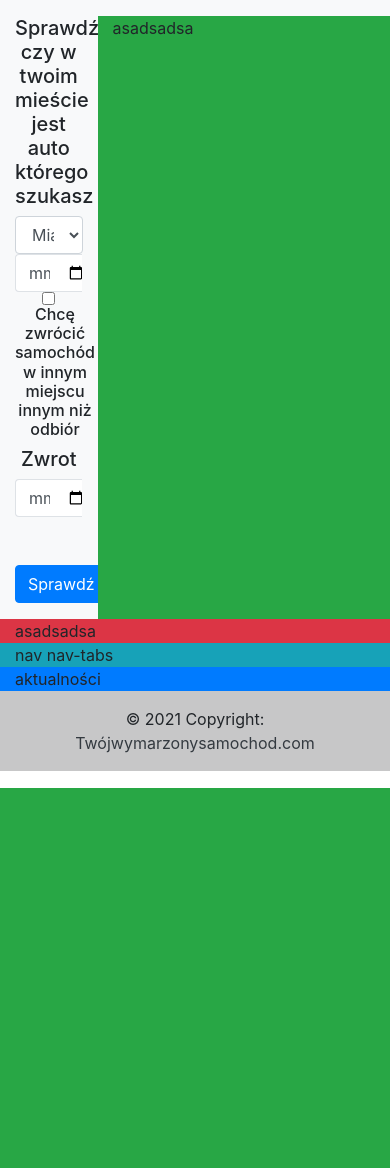
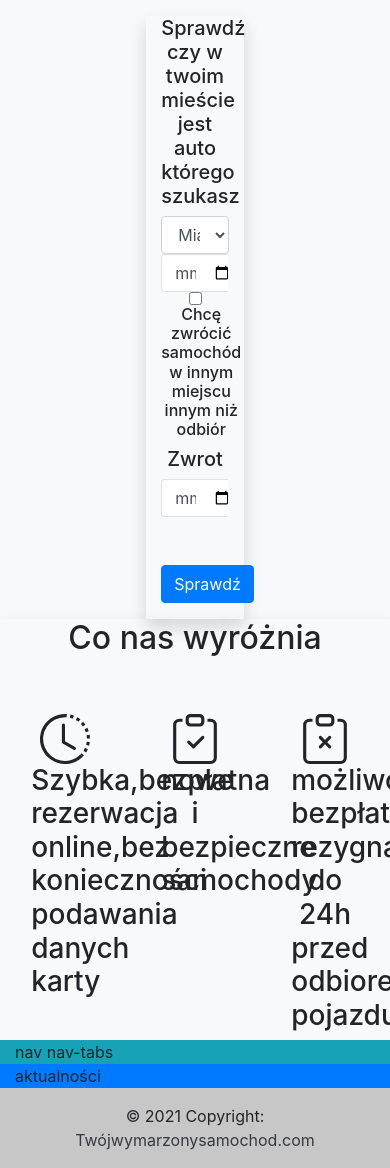
Before and after one commit to JBaczkoeski/projekt-wypozyczalni-samochodowej, a PHP site: page /projekt.php in a window 390 px wide; the page is wider, and only the part inside the window is pictured. Shown: the part 56-1224 px from the top of that part. Before the commit the page ends 844 px from the top of that part, so only its background shows below. Run offline with PHP 8.4, Linux system fonts and the light colour scheme.

Commit message:
11.08
Wszystko działa zrobić dwie ostatnie części

```diff
--- a/projekt.php
+++ b/projekt.php
@@ -14,7 +14,7 @@ include ('navbar.php');
 	<div class="row">
 		<div class="container col-12  bg-light">
 			<div class="row">
-				<div class="container col-3  text-center mt-3">
+				<div class="container col-3  text-center mt-3 order-first shadow">
 					<h5>Sprawdź czy w twoim mieście jest auto którego szukasz</h5>
 						<form>
 							<select id="inputState" class="form-control ">
@@ -45,11 +45,86 @@ include ('navbar.php');
 
 						</form>
 				</div>
-				<div class="container col-9 bg-success mt-3">
-					asadsadsa
+				<div class="container col-9 mt-3 d-none d-md-block">
+					<div class="row">
+						<div class="container col-6">
+						<div id="carouselExampleControls" class="carousel slide" data-ride="carousel">
+							<div class="carousel-inner">
+								<div class="carousel-item active">
+								<img src="https://cdn.pixabay.com/photo/2017/06/29/09/25/car-2453605_960_720.jpg" class="d-block w-100" alt="...">
+								</div>
+								<div class="carousel-item">
+								<img src="https://cdn.pixabay.com/photo/2018/11/17/18/58/shelby-3821716_960_720.jpg" class="d-block w-100" alt="...">
+								</div>
+								<div class="carousel-item">
+								<img src="https://cdn.pixabay.com/photo/2012/11/02/13/02/car-63930_960_720.jpg" class="d-block w-100" alt="...">
+								</div>
+							</div>
+							<a class="carousel-control-prev" href="#carouselExampleControls" role="button" data-slide="prev">
+								<span class="carousel-control-prev-icon" aria-hidden="true"></span>
+								<span class="sr-only">Previous</span>
+							</a>
+							<a class="carousel-control-next" href="#carouselExampleControls" role="button" data-slide="next">
+								<span class="carousel-control-next-icon" aria-hidden="true"></span>
+								<span class="sr-only">Next</span>
+							</a>
+							</div>
+						</div>
+						<div class="container col-6">
+						<div id="carouselExampleControlss" class="carousel slide" data-ride="carousel">
+							<div class="carousel-inner">
+								<div class="carousel-item active">
+								<img src="https://cdn.pixabay.com/photo/2017/06/29/09/25/car-2453605_960_720.jpg" class="d-block w-100" alt="...">
+								</div>
+								<div class="carousel-item">
+								<img src="https://cdn.pixabay.com/photo/2018/11/17/18/58/shelby-3821716_960_720.jpg" class="d-block w-100" alt="...">
+								</div>
+								<div class="carousel-item">
+								<img src="https://cdn.pixabay.com/photo/2012/11/02/13/02/car-63930_960_720.jpg" class="d-block w-100" alt="...">
+								</div>
+							</div>
+							<a class="carousel-control-prev" href="#carouselExampleControlss" role="button" data-slide="prev">
+								<span class="carousel-control-prev-icon" aria-hidden="true"></span>
+								<span class="sr-only">Previous</span>
+							</a>
+							<a class="carousel-control-next" href="#carouselExampleControlss" role="button" data-slide="next">
+								<span class="carousel-control-next-icon" aria-hidden="true"></span>
+								<span class="sr-only">Next</span>
+							</a>
+							</div>
+						</div>
+					</div>
 				</div>
-				<div class="container col-12 bg-danger">
-					asadsadsa
+				<div class="container col-12 shadow">
+					<div class="row">
+						<div class="container col-12 text-center mb-5">
+							<h2>Co nas wyróżnia</h2>
+						</div>
+						<div class="container col-3 text-center">
+						<svg xmlns="http://www.w3.org/2000/svg" width="50" height="50" fill="currentColor" class="bi bi-clock-history" viewBox="0 0 16 16">
+  							<path d="M8.515 1.019A7 7 0 0 0 8 1V0a8 8 0 0 1 .589.022l-.074.997zm2.004.45a7.003 7.003 0 0 0-.985-.299l.219-.976c.383.086.76.2 1.126.342l-.36.933zm1.37.71a7.01 7.01 0 0 0-.439-.27l.493-.87a8.025 8.025 0 0 1 .979.654l-.615.789a6.996 6.996 0 0 0-.418-.302zm1.834 1.79a6.99 6.99 0 0 0-.653-.796l.724-.69c.27.285.52.59.747.91l-.818.576zm.744 1.352a7.08 7.08 0 0 0-.214-.468l.893-.45a7.976 7.976 0 0 1 .45 1.088l-.95.313a7.023 7.023 0 0 0-.179-.483zm.53 2.507a6.991 6.991 0 0 0-.1-1.025l.985-.17c.067.386.106.778.116 1.17l-1 .025zm-.131 1.538c.033-.17.06-.339.081-.51l.993.123a7.957 7.957 0 0 1-.23 1.155l-.964-.267c.046-.165.086-.332.12-.501zm-.952 2.379c.184-.29.346-.594.486-.908l.914.405c-.16.36-.345.706-.555 1.038l-.845-.535zm-.964 1.205c.122-.122.239-.248.35-.378l.758.653a8.073 8.073 0 0 1-.401.432l-.707-.707z"/>
+  							<path d="M8 1a7 7 0 1 0 4.95 11.95l.707.707A8.001 8.001 0 1 1 8 0v1z"/>
+  							<path d="M7.5 3a.5.5 0 0 1 .5.5v5.21l3.248 1.856a.5.5 0 0 1-.496.868l-3.5-2A.5.5 0 0 1 7 9V3.5a.5.5 0 0 1 .5-.5z"/>
+						</svg>
+						<h3>Szybka,bezpłatna rezerwacja online,bez konieczności podawania danych karty</h3>
+						</div>
+						<div class="container col-3 text-center">
+						<svg xmlns="http://www.w3.org/2000/svg" width="50" height="50" fill="currentColor" class="bi bi-clipboard-check" viewBox="0 0 16 16">
+							<path fill-rule="evenodd" d="M10.854 7.146a.5.5 0 0 1 0 .708l-3 3a.5.5 0 0 1-.708 0l-1.5-1.5a.5.5 0 1 1 .708-.708L7.5 9.793l2.646-2.647a.5.5 0 0 1 .708 0z"/>
+							<path d="M4 1.5H3a2 2 0 0 0-2 2V14a2 2 0 0 0 2 2h10a2 2 0 0 0 2-2V3.5a2 2 0 0 0-2-2h-1v1h1a1 1 0 0 1 1 1V14a1 1 0 0 1-1 1H3a1 1 0 0 1-1-1V3.5a1 1 0 0 1 1-1h1v-1z"/>
+							<path d="M9.5 1a.5.5 0 0 1 .5.5v1a.5.5 0 0 1-.5.5h-3a.5.5 0 0 1-.5-.5v-1a.5.5 0 0 1 .5-.5h3zm-3-1A1.5 1.5 0 0 0 5 1.5v1A1.5 1.5 0 0 0 6.5 4h3A1.5 1.5 0 0 0 11 2.5v-1A1.5 1.5 0 0 0 9.5 0h-3z"/>
+						</svg>
+							<h3>nowe i bezpieczne samochody</h3>
+						</div>
+						<div class="container col-3 text-center">
+						<svg xmlns="http://www.w3.org/2000/svg" width="50" height="50" fill="currentColor" class="bi bi-clipboard-x" viewBox="0 0 16 16">
+							<path fill-rule="evenodd" d="M6.146 7.146a.5.5 0 0 1 .708 0L8 8.293l1.146-1.147a.5.5 0 1 1 .708.708L8.707 9l1.147 1.146a.5.5 0 0 1-.708.708L8 9.707l-1.146 1.147a.5.5 0 0 1-.708-.708L7.293 9 6.146 7.854a.5.5 0 0 1 0-.708z"/>
+							<path d="M4 1.5H3a2 2 0 0 0-2 2V14a2 2 0 0 0 2 2h10a2 2 0 0 0 2-2V3.5a2 2 0 0 0-2-2h-1v1h1a1 1 0 0 1 1 1V14a1 1 0 0 1-1 1H3a1 1 0 0 1-1-1V3.5a1 1 0 0 1 1-1h1v-1z"/>
+							<path d="M9.5 1a.5.5 0 0 1 .5.5v1a.5.5 0 0 1-.5.5h-3a.5.5 0 0 1-.5-.5v-1a.5.5 0 0 1 .5-.5h3zm-3-1A1.5 1.5 0 0 0 5 1.5v1A1.5 1.5 0 0 0 6.5 4h3A1.5 1.5 0 0 0 11 2.5v-1A1.5 1.5 0 0 0 9.5 0h-3z"/>
+						</svg>
+							<h3>możliwość bezpłatnej rezygnacji do 24h przed odbiorem pojazdu</h3>
+						</div>
+					</div>
 				</div>
 				<div class="container col-12 bg-info">
 					nav nav-tabs
```
